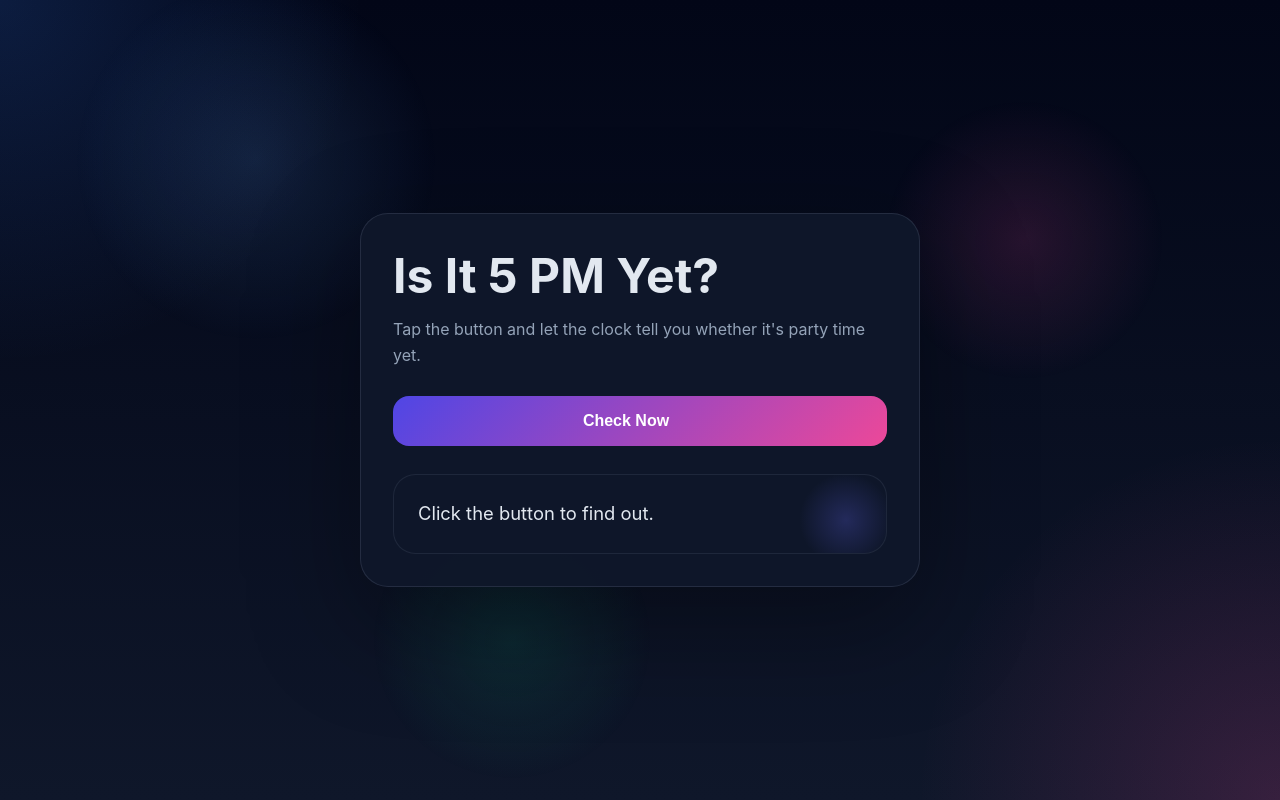
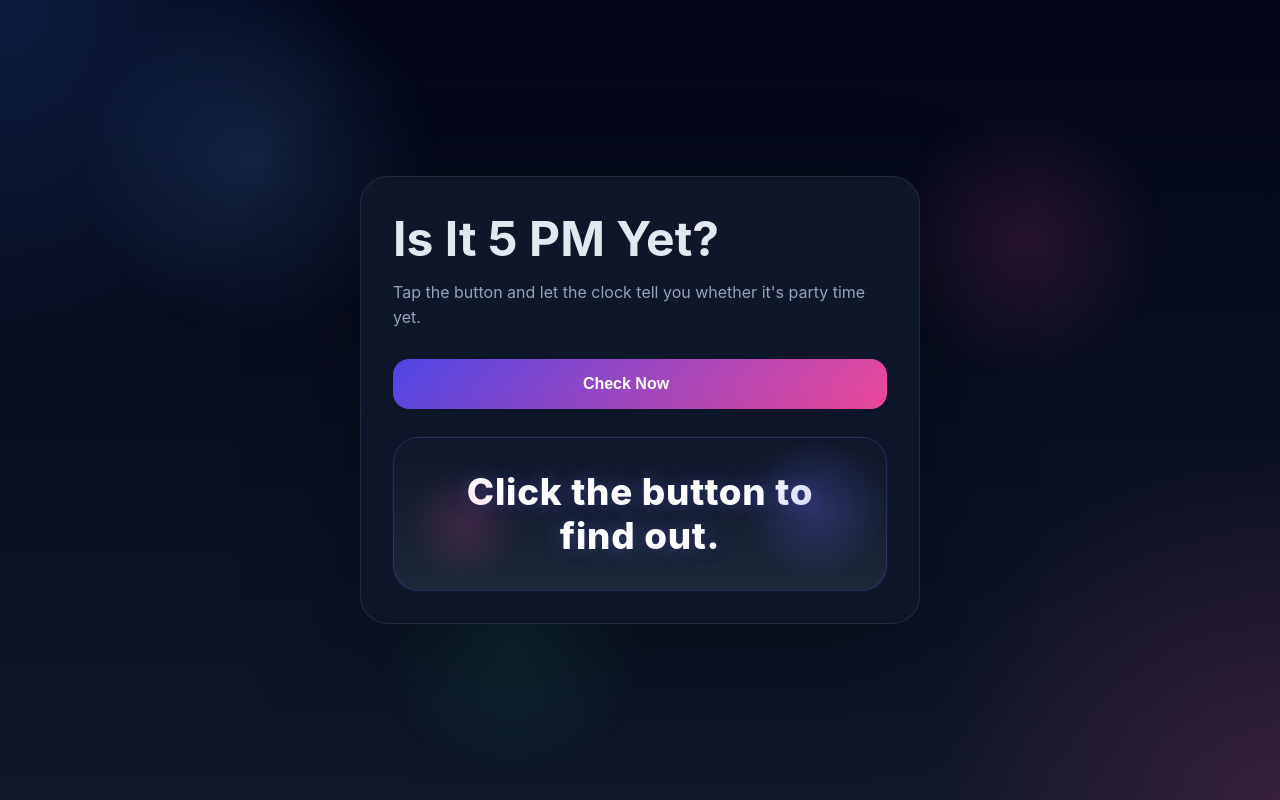
Before and after one commit to sguayaquil/five-pm-checker, a plain HTML site: page index.html in a window 1280 px wide. Drawn offline with Linux system fonts and the light colour scheme.

Commit message:
cleaned up response

```diff
--- a/style.css
+++ b/style.css
@@ -102,10 +102,11 @@ button.loading .button-spinner {
 
 .result-card {
   margin-top: 1.75rem;
-  padding: 1.5rem;
-  border-radius: 1.4rem;
-  background: rgba(15, 23, 42, 0.94);
-  border: 1px solid rgba(148, 163, 184, 0.12);
+  padding: 2rem;
+  border-radius: 1.6rem;
+  background: linear-gradient(180deg, rgba(15, 23, 42, 0.98), rgba(30, 41, 59, 0.96));
+  border: 1px solid rgba(99, 102, 241, 0.24);
+  box-shadow: 0 0 0 1px rgba(99, 102, 241, 0.05), 0 30px 70px rgba(15, 23, 42, 0.45);
   position: relative;
   overflow: hidden;
 }
@@ -113,11 +114,22 @@ button.loading .button-spinner {
 .result-card::before {
   content: '';
   position: absolute;
-  top: -15px;
+  top: -20px;
   right: -20px;
-  width: 120px;
-  height: 120px;
-  background: radial-gradient(circle, rgba(99, 102, 241, 0.25), transparent 55%);
+  width: 180px;
+  height: 180px;
+  background: radial-gradient(circle, rgba(99, 102, 241, 0.28), transparent 55%);
+  pointer-events: none;
+}
+
+.result-card::after {
+  content: '';
+  position: absolute;
+  bottom: -15px;
+  left: -10px;
+  width: 160px;
+  height: 160px;
+  background: radial-gradient(circle, rgba(236, 72, 153, 0.18), transparent 50%);
   pointer-events: none;
 }
 
@@ -127,8 +139,13 @@ button.loading .button-spinner {
 
 .result-card p {
   margin: 0;
-  font-size: 1.15rem;
-  line-height: 1.6;
+  font-size: clamp(1.5rem, 3vw, 2.3rem);
+  line-height: 1.2;
+  text-align: center;
+  font-weight: 800;
+  letter-spacing: 0.02em;
+  color: #fff;
+  text-shadow: 0 0 18px rgba(99, 102, 241, 0.35);
 }
 
 .result-card strong {
```
Also changed, not shown: package.json (deleted, +0 -16 lines), server.js (deleted, +0 -17 lines), 1 other file.
